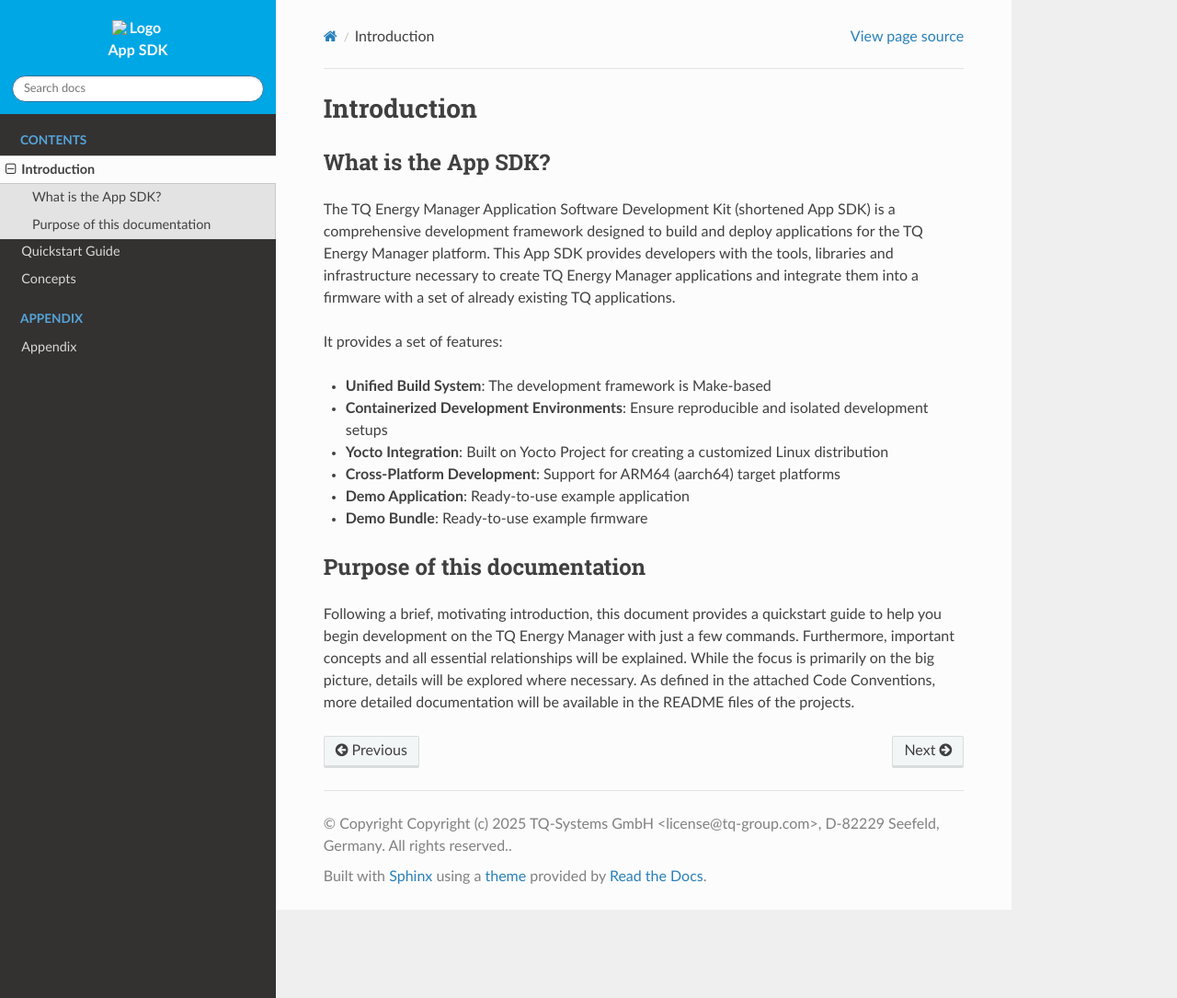
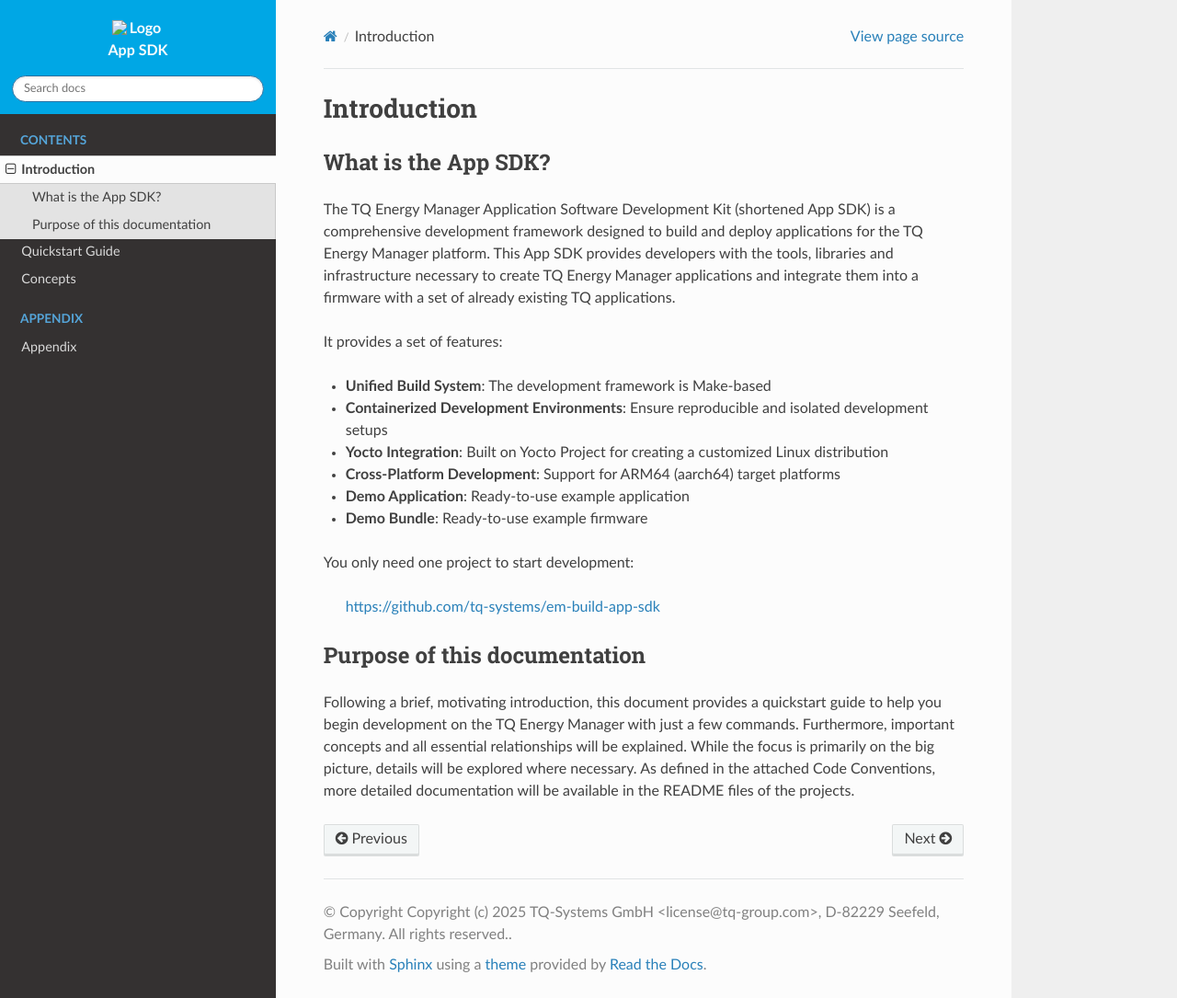
Before and after one commit to tq-systems/em-build-app-sdk, a Sphinx documentation site: the page built from docs/contents/introduction.rst, in a window 1280 px wide and 1085 px high. Shown: the whole window at 92% size. Built offline with Sphinx 7.4.7 and the Read the Docs theme 3.1.0, drawn with Linux system fonts in a browser that asks for light colours.

Commit message:
docs/contents/introduction.rst: highlight project url
Signed-off-by: Christoph Krutz <christoph.krutz@tq-group.com>

```diff
--- a/docs/contents/introduction.rst
+++ b/docs/contents/introduction.rst
@@ -19,6 +19,10 @@ It provides a set of features:
 * **Demo Application**: Ready-to-use example application
 * **Demo Bundle**: Ready-to-use example firmware
 
+You only need one project to start development:
+
+    `https://github.com/tq-systems/em-build-app-sdk <https://github.com/tq-systems/em-build-app-sdk>`_
+
 Purpose of this documentation
 -----------------------------
 
```
